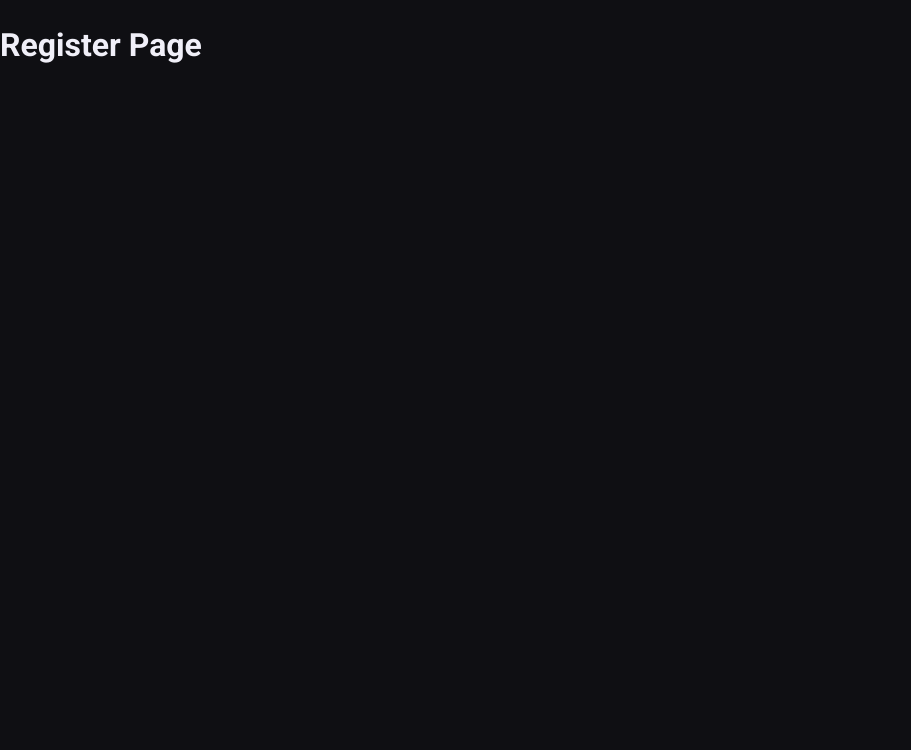
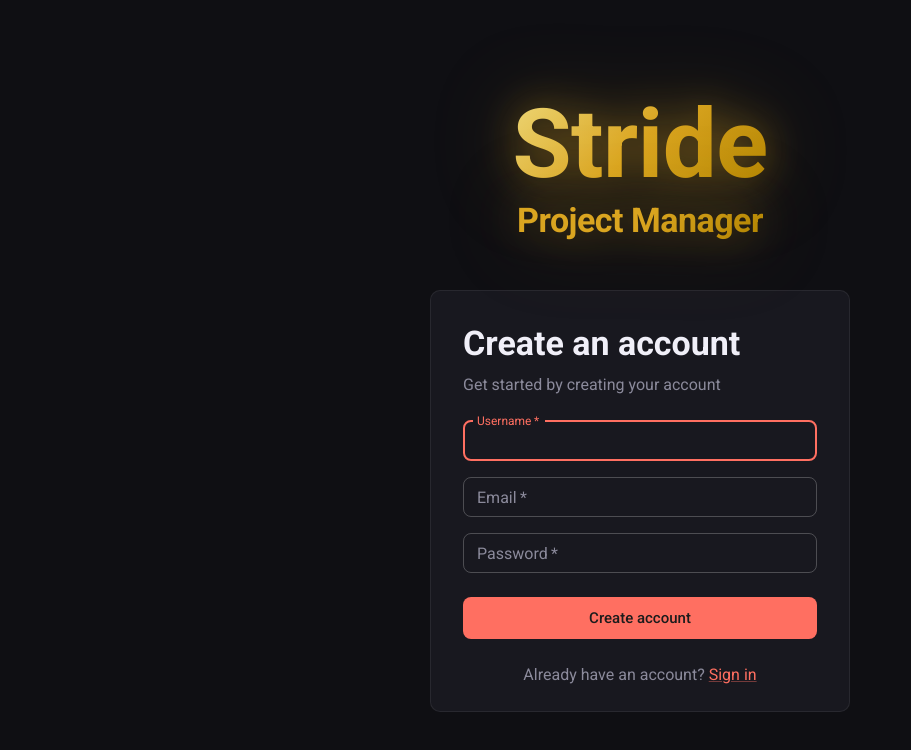
Before and after one commit to chronosonder/stride, a React (Vite) app in the folder client/: page /register in a window 1280 px wide. Shown: the top 750 px of the page, without its empty margins (0-911 px from the left). Built offline with nearby package versions, Linux system fonts and the light colour scheme; no server answers.

Commit message:
Update RegisterPage
Add Register form and logo

```diff
--- a/client/src/pages/RegisterPage.jsx
+++ b/client/src/pages/RegisterPage.jsx
@@ -1,9 +1,107 @@
-function RegisterPage() {
+import { useState } from 'react';
+import { useNavigate, Link as RouterLink } from 'react-router-dom';
+import { useQueryClient } from '@tanstack/react-query';
+import {
+    Box, Card, CardContent, TextField, Button,
+    Typography, Link, Alert, CircularProgress
+} from '@mui/material';
+import StrideLogo from '../components/StrideLogo';
+import { register } from '../api/auth';
+
+export default function RegisterPage() {
+    const navigate = useNavigate();
+    const queryClient = useQueryClient();
+
+    const [username, setUsername] = useState('');
+    const [email, setEmail] = useState('');
+    const [password, setPassword] = useState('');
+    const [error, setError] = useState(null);
+    const [isLoading, setIsLoading] = useState(false);
+
+    async function handleSubmit(e) {
+        e.preventDefault();
+        setError(null);
+        setIsLoading(true);
+
+        try {
+            await register(username, email, password);
+            await queryClient.invalidateQueries({ queryKey: ['auth'] });
+            navigate('/');
+        } catch (err) {
+            setError(err.message);
+        } finally {
+            setIsLoading(false);
+        }
+    }
+
     return (
-        <div>
-            <h1>Register Page</h1>
-        </div>
+        <Box display="flex" flexDirection="column"  justifyContent="center" alignItems="center" minHeight="100vh" bgcolor="background.default">
+
+            <StrideLogo />
+
+            <Card sx={{ width: '100%', maxWidth: 420, mx: 2 }}>
+                <CardContent sx={{ p: 4 }}>
+                    <Typography variant="h4" fontWeight={600} mb={1}>
+                        Create an account
+                    </Typography>
+                    <Typography variant="body1" color="text.secondary" mb={3}>
+                        Get started by creating your account
+                    </Typography>
+
+                    {error && (
+                        <Alert severity="error" sx={{ mb: 2 }}>
+                            {error}
+                        </Alert>
+                    )}
+
+                    <Box component="form" onSubmit={handleSubmit} display="flex" flexDirection="column" gap={2}>
+                        <TextField
+                            label="Username"
+                            value={username}
+                            onChange={e => setUsername(e.target.value)}
+                            required
+                            fullWidth
+                            autoComplete="username"
+                            autoFocus
+                        />
+                        <TextField
+                            label="Email"
+                            type="email"
+                            value={email}
+                            onChange={e => setEmail(e.target.value)}
+                            required
+                            fullWidth
+                            autoComplete="email"
+                        />
+                        <TextField
+                            label="Password"
+                            type="password"
+                            value={password}
+                            onChange={e => setPassword(e.target.value)}
+                            required
+                            fullWidth
+                            autoComplete="new-password"
+                        />
+                        <Button
+                            type="submit"
+                            variant="contained"
+                            fullWidth
+                            size="large"
+                            disabled={isLoading}
+                            sx={{ mt: 1 }}
+                        >
+                            {isLoading ? <CircularProgress size={24} color="inherit" /> : 'Create account'}
+                        </Button>
+                    </Box>
+
+                    <Typography variant="body1" color="text.secondary" textAlign="center" mt={3}>
+                        Already have an account?{' '}
+                        <Link component={RouterLink} to="/login">
+                            Sign in
+                        </Link>
+                    </Typography>
+                </CardContent>
+            </Card>
+        </Box>
     );
-};
-
-export default RegisterPage;
+}
```
